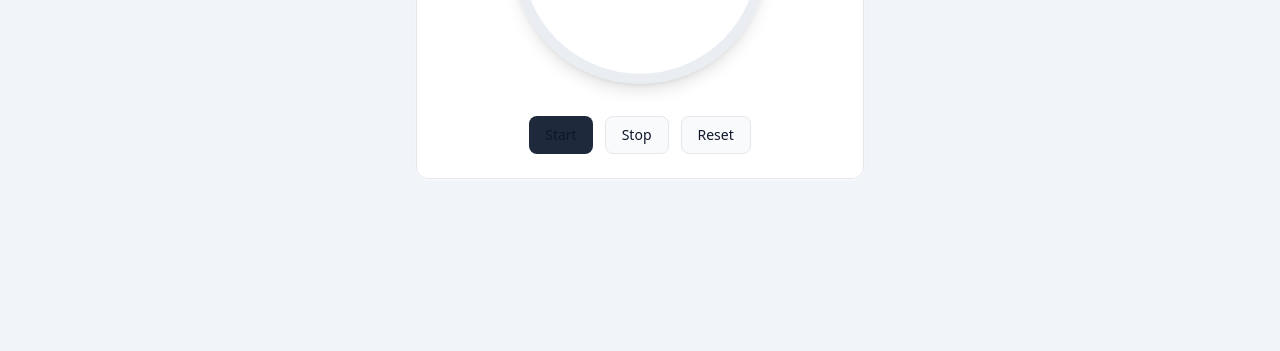
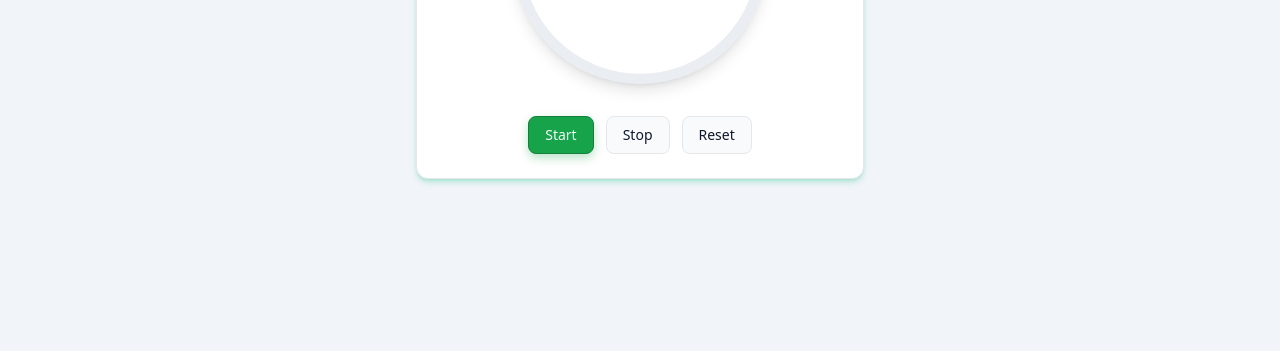
Before and after one commit to alvarogalan969-star/intervalos-app, a website with bundled scripts: page index.html in a window 1280 px wide. Shown: the part 449-800 px from the top of the page. Built offline with nearby package versions, Linux system fonts and the light colour scheme.

Commit message:
corrección_botones

```diff
--- a/src/core/modeStyle.js
+++ b/src/core/modeStyle.js
@@ -29,8 +29,8 @@ export function getAccentClasses() {
 
   // modo neutral
   return {
-    bg: "bg-slate-800 hover:bg-slate-700",
-    shadow: "shadow shadow-white/40",
-    tag: "bg-slate-700/40 text-slate-100",
+    bg: "btn-primary",
+    shadow: "shadow-md shadow-emerald-500/25",
+    tag: "preset-tag-neutral",
   };
 }
--- a/src/input.css
+++ b/src/input.css
@@ -257,6 +257,40 @@ body.mode-neutral {
   --timer-border: rgba(148, 163, 184, 0.9);
 }
 
+.btn-primary {
+  padding: 0.5rem 1rem;        /* px-4 py-2 aprox */
+  border-radius: 0.5rem;       /* rounded-lg */
+  font-weight: 500;
+  font-size: 0.875rem;         /* text-sm */
+  border-width: 1px;
+  border-style: solid;
+  transition: background-color 150ms ease, border-color 150ms ease, color 150ms ease, box-shadow 150ms ease;
+}
+
+/* Tema oscuro */
+body[data-theme="dark"] .btn-primary {
+  background-color: #22c55e;   /* emerald-500 */
+  border-color: #16a34a;       /* emerald-600 */
+  color: #022c22;              /* casi negro verdoso */
+  box-shadow: 0 4px 10px rgba(16, 185, 129, 0.35);
+}
+
+body[data-theme="dark"] .btn-primary:hover {
+  background-color: #4ade80;   /* emerald-400 */
+}
+
+/* Tema claro */
+body[data-theme="light"] .btn-primary {
+  background-color: #16a34a;   /* emerald-600 */
+  border-color: #15803d;       /* emerald-700 */
+  color: #f9fafb;              /* casi blanco */
+  box-shadow: 0 4px 10px rgba(22, 163, 74, 0.30);
+}
+
+body[data-theme="light"] .btn-primary:hover {
+  background-color: #22c55e;   /* emerald-500 */
+}
+
 @keyframes countdown-slide {
   from {
     transform: translateX(-40%);
```
Also changed, not shown: src/style.css.
